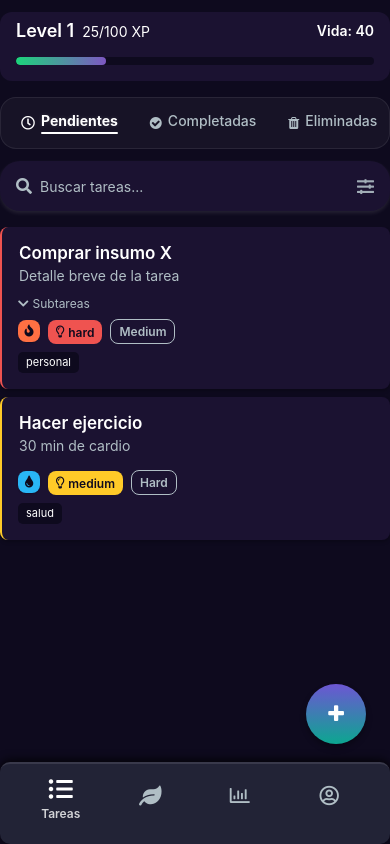
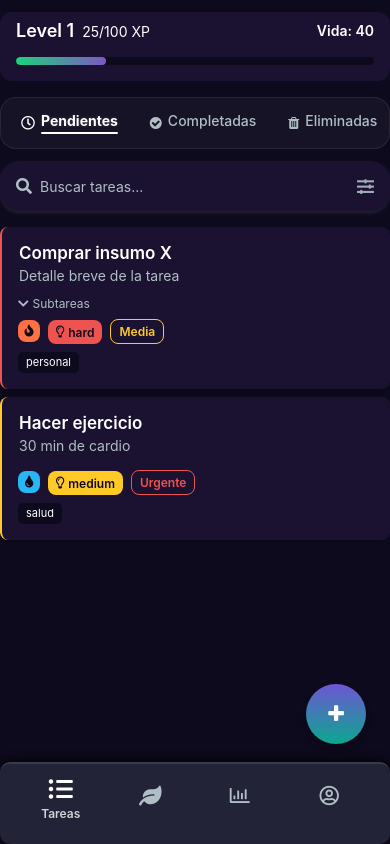
Before and after one commit to codesebastianvega/mana-bloom-app, a React Native app: screen / in a window 390 px wide. Built offline with nearby package versions, Linux system fonts and the light colour scheme.

Commit message:
feat: localize priority labels

```diff
--- a/src/components/SwipeableTaskItem/SwipeableTaskItem.js
+++ b/src/components/SwipeableTaskItem/SwipeableTaskItem.js
@@ -29,14 +29,27 @@ const getElementColor = (element) => {
 
 const getPriorityColor = (p) => {
   switch (p) {
-    case "urgent":
+    case "easy":
+      return Colors.secondary;
+    case "medium":
+      return Colors.accent;
+    case "hard":
       return Colors.danger;
-    case "pending":
-      return Colors.primary;
-    case "relevant":
-      return Colors.secondary;
     default:
       return Colors.textMuted;
+  }
+};
+
+const getPriorityLabel = (p) => {
+  switch (p) {
+    case "easy":
+      return "Baja";
+    case "medium":
+      return "Media";
+    case "hard":
+      return "Urgente";
+    default:
+      return p;
   }
 };
 
@@ -336,7 +349,7 @@ export default function SwipeableTaskItem({
                 { color: getPriorityColor(task.priority) },
               ]}
             >
-              {task.priority}
+              {getPriorityLabel(task.priority)}
             </Text>
           </View>
         </View>
```
